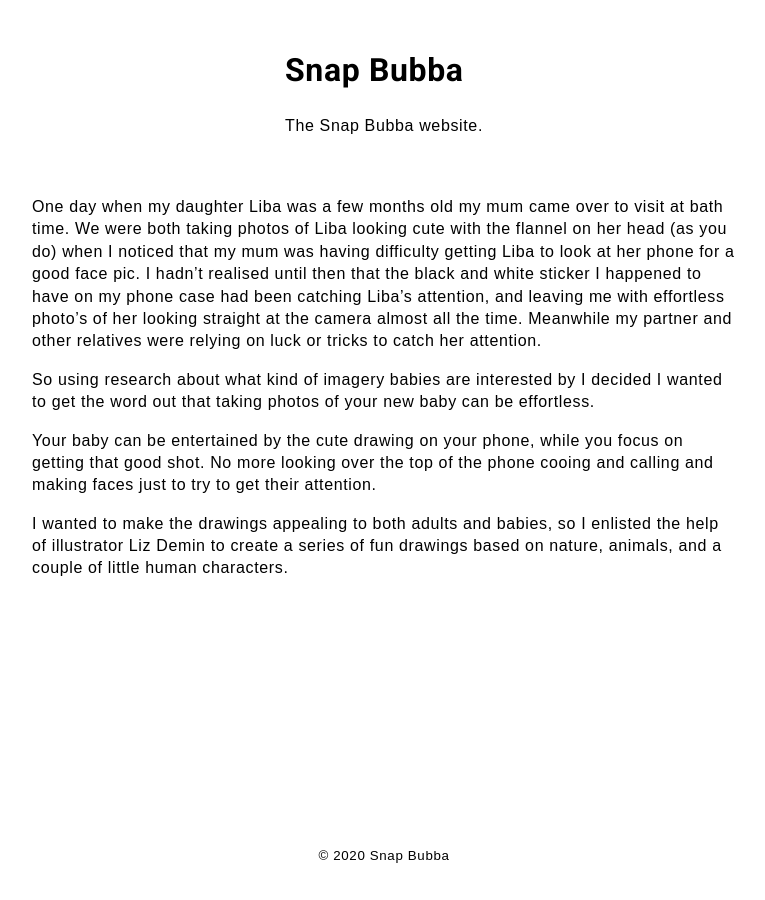
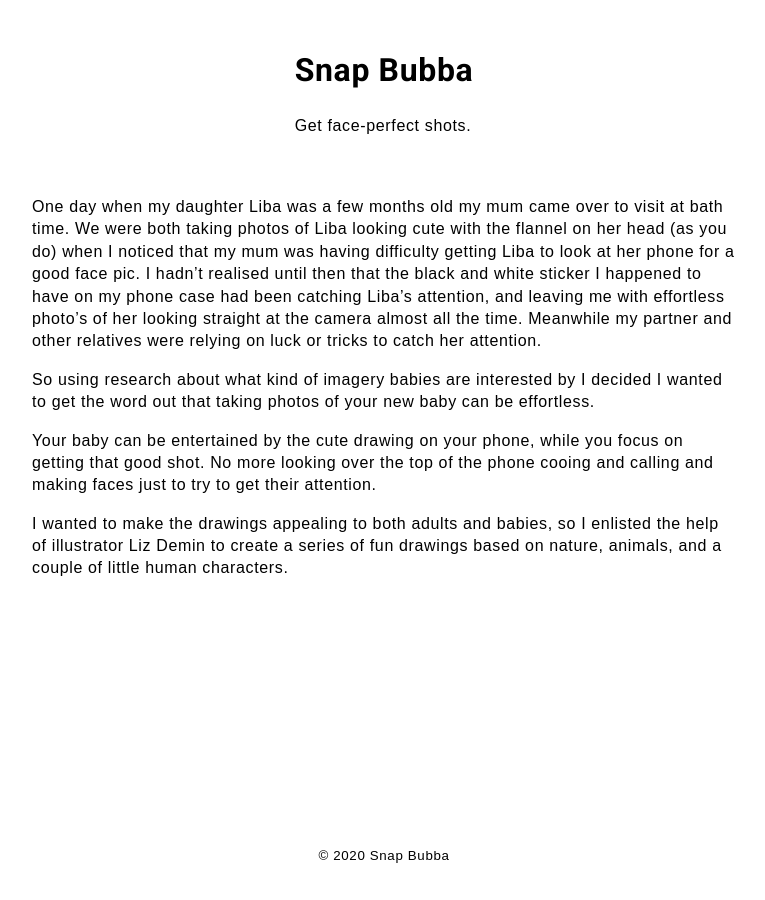
Before and after one commit to snapbubba/snapbubba.github.io, a Jekyll site: the page built from index.md, in a window 1280 px wide. Shown: the whole page, without its empty margins (256-1021 px from the left). Built offline with Jekyll 4.4.1, drawn with Linux system fonts in a browser that asks for light colours; our own code applies the rules of GitHub Pages for plain Markdown files; a script that is not in the unit is left out.

Commit message:
Change tagline

```diff
--- a/_config.yml
+++ b/_config.yml
@@ -7,7 +7,7 @@
 # https://learnxinyminutes.com/docs/yaml/
 
 title: Snap Bubba
-description: The Snap Bubba website.
+description: Get face-perfect shots.
 github_username: snapbubba
 
 # Email and twitter are optional:
```
